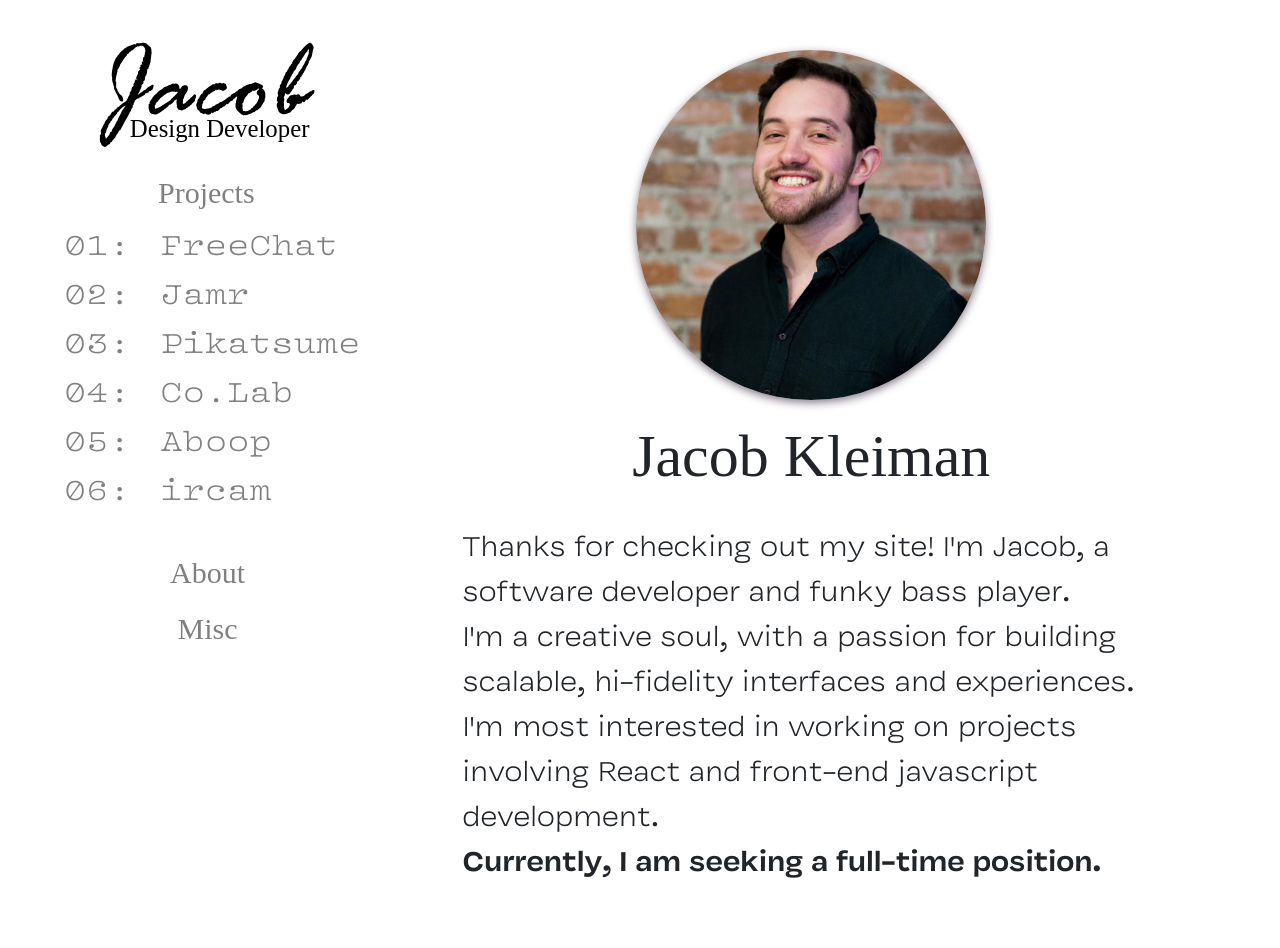
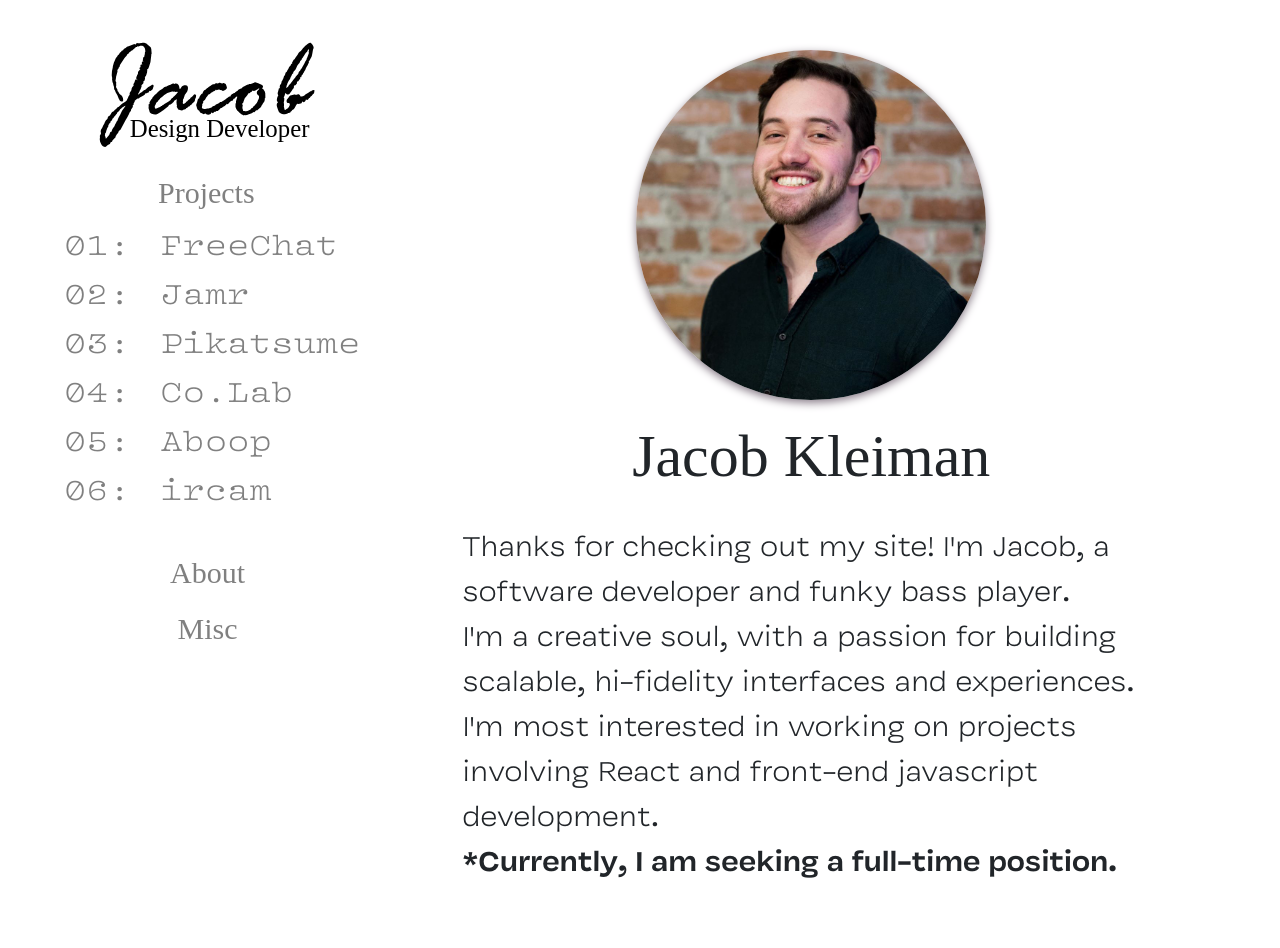
Before and after one commit to kleimaj/kleimaj.github.io, a React (Create React App) app: page / in a window 1280 px wide. Shown: the top 948 px of the page. Built offline with nearby package versions, Linux system fonts and the light colour scheme; a web font is replaced by a local one.

Commit message:
adds asterisk

```diff
--- a/src/Components/Home/Home.js
+++ b/src/Components/Home/Home.js
@@ -22,7 +22,7 @@ const Home = () => {
                 {<br/>}
                  I'm most interested in working on projects involving React and front-end javascript development.
                 {<br/>}
-                <span>Currently, I am seeking a full-time position.</span>
+                <span>*Currently, I am seeking a full-time position.</span>
             </p>
             <p><a href="mailto:jacobakleiman@gmail.com">Contact me</a>, or check out my <Link to="/projects">projects</Link>!</p>
         </main>
```
